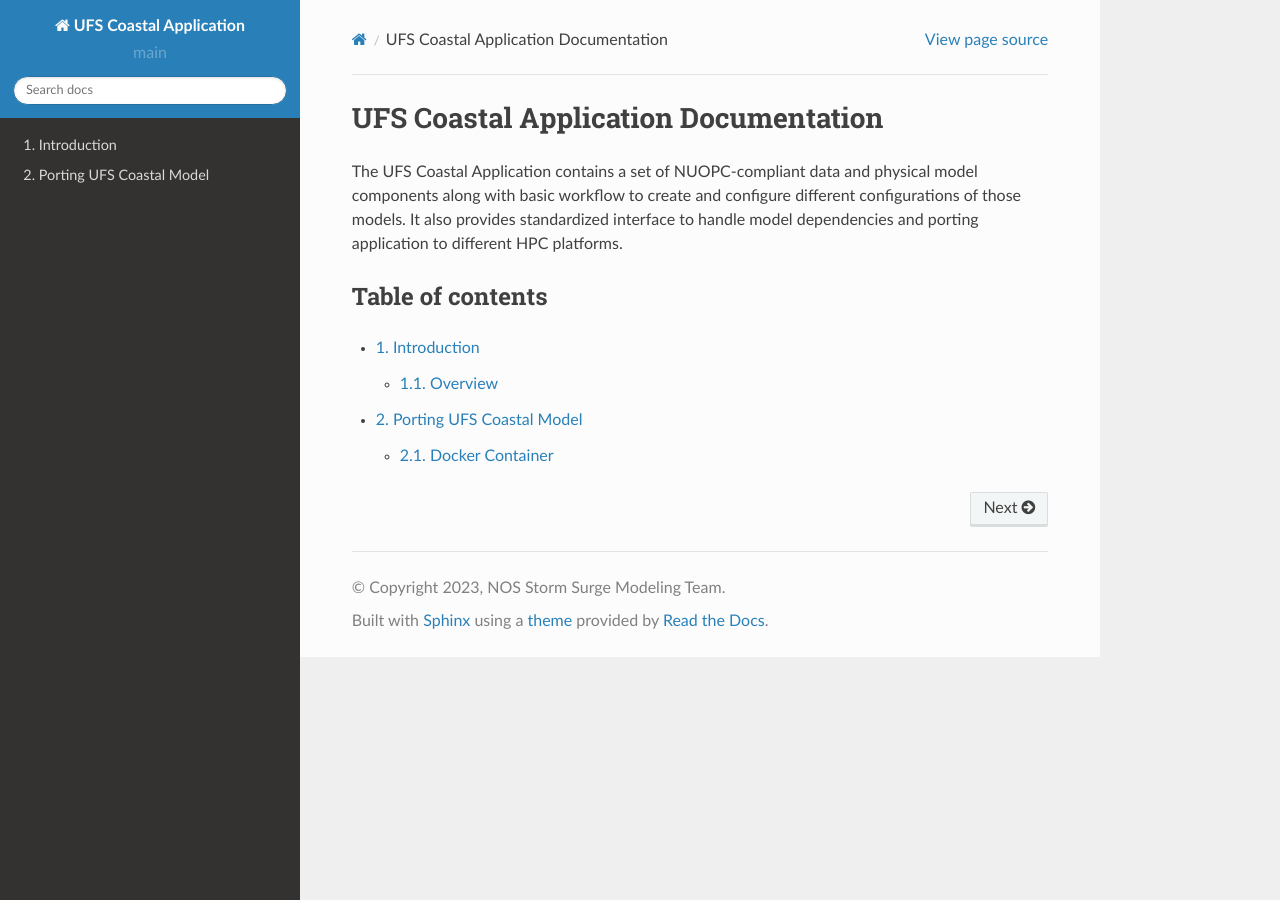
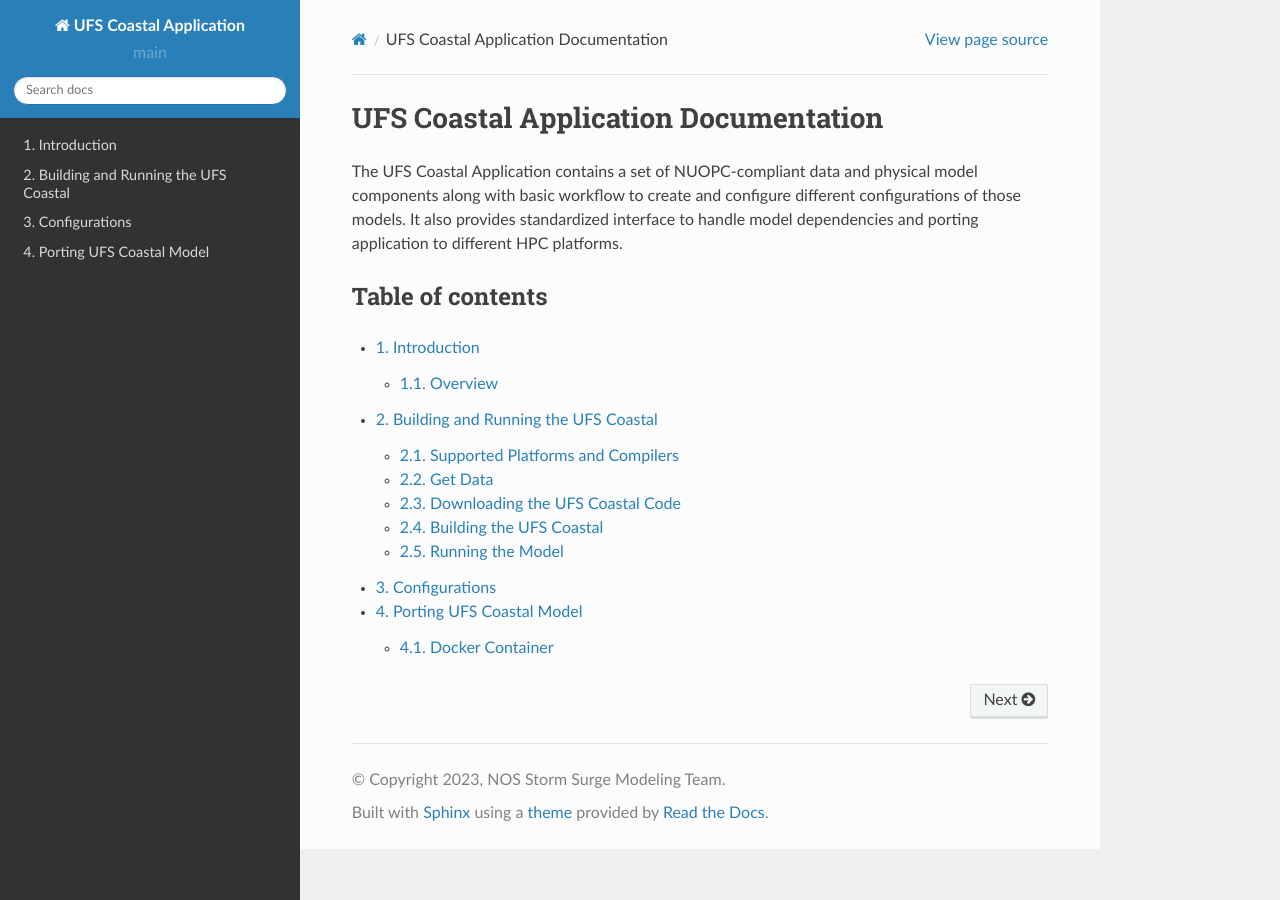
Before and after one commit to oceanmodeling/ufs-coastal-app, a Sphinx documentation site: the page built from doc/source/index.rst, in a window 1280 px wide. Built offline with Sphinx 7.4.7 and the Read the Docs theme 2.0.0, drawn with Linux system fonts in a browser that asks for light colours; comment, search, counter and statistics services are not loaded; some of the changed lines change nothing that is shown.

Commit message:
update doc

```diff
--- /dev/null
+++ b/doc/source/BuildingAndRunning.rst
@@ -0,0 +1,266 @@
+.. _BuildingAndRunning:
+
+************************************
+Building and Running the UFS Coastal
+************************************
+
+=================================
+Supported Platforms and Compilers
+=================================
+
+Since the UFS Coastal is developed as a fork of the UFS Weather Model, the same platforms supported by the UFS Weather Model (`see list of suported platforms <https://ufs-weather-model.readthedocs.io/en/latest/CodeOverview.html#supported-platforms-and-compilers-for-running-the-ufs-weather-model>`_) is also used by the UFS Coastal.
+
+The prerequisite software libraries for building the UFS Coastal already exist in a centralized location on Level 1/pre configured systems, so users may skip dependency installation steps. On other systems, users will need to build the prerequisite libraries using `spack-stack <https://github.com/JCSDA/spack-stack>`_. The extensive documentation about installing dependencies through the spack-stack can be found in `here <https://spack-stack.readthedocs.io/en/latest/>`_.
+
+========
+Get Data
+========
+
+The ROMS input files for pre-configured cases can be downloaded from the `ROMS Test <https://github.com/myroms/roms_test/tree/main/IRENE>`_ GitHub repository.
+
+.. todo::
+   Need to place UFS Coastal specific data to cloud or common place along with some level of versioning.
+
+================================
+Downloading the UFS Coastal Code
+================================
+
+To clone the main branch of the ``ufs-coastal`` repository and update its submodules, execute the following commands:
+
+.. code-block:: console
+
+   git clone --recursive https://github.com/oceanmodeling/ufs-coastal ufs-coastal
+   cd ufs-coastal
+
+Compiling the model will take place within the ``ufs-coastal`` directory created by this command.
+
+========================
+Building the UFS Coastal
+========================
+
+----------------------------
+Loading the Required Modules
+----------------------------
+
+The process for loading modules is fairly straightforward on Level 1 `supported platforms <https://ufs-weather-model.readthedocs.io/en/latest/BuildingAndRunning.html#supported-platforms-compilers>`_. Users may need to make adjustments when running on other systems.
+
+On NOAA Level 1 & 2 Systems
+---------------------------
+
+Modulefiles for preconfigured platforms are located in ``modulefiles/ufs_<platform>.<compiler>``. For example, to load the modules from the ``ufs-coastal`` directory on MSU's Hercules:
+
+.. code-block:: console
+
+   cd ufs-coastal
+   module use modulefiles
+   module load ufs_hercules.intel
+
+On Other Systems
+----------------
+
+If you are not running on one of the pre-configured platforms, you will need to install dependencies using spack-stack. The more detailed information about usage of spack-stack and dependency installation can be found in :ref:`porting section <PortingModel>`.
+
+------------------------------------------------
+Setting the ``CMAKE_FLAGS`` Environment Variable
+------------------------------------------------
+
+The UFS Coastal can be built in one of several configurations (see :numref:`Table %s <UFS-Coastal-configurations>` for common options). Also note that these configurations are specific to UFS Coastal and the wide range of supported configurations through the UFS Weather Model can be found in UFS Weather Model documentation `Configurations section <https://ufs-weather-model.readthedocs.io/en/latest/Configurations.html>`_.
+
+DATM+OCN Configurations
+-----------------------
+
+**ADCIRC**
+
+.. code-block:: console
+
+   export CMAKE_FLAGS="-DAPP=CSTLA -DADCIRC_CONFIG=PADCIRC -DCOUPLED=ON"
+
+.. note::
+   The ``-DBUILD_ADCPREP`` option can be also provided to build ADCIRC pre-processing tools like ``adcprep`` command that allows the creation of input files.
+   The ``-DBUILD_UTILITIES`` option can be also provided to build ADCIRC specific utility tools.
+
+**FVCOM**
+
+.. code-block:: console
+
+   export CMAKE_FLAGS="-DAPP=CSTLF -DCOORDINATE_TYPE=SPHERICAL -DWET_DRY=ON"
+
+.. note::
+   The ``-DAIR_PRESSURE`` option can also be provided to use surface air pressure as addtional forcing.
+
+**ROMS**
+
+.. code-block:: console
+
+   export CMAKE_FLAGS="-DAPP=CSTLR -DMY_CPP_FLAGS=BULK_FLUXES"
+
+.. note::
+   The ROMS ocean model builds the ``IRANE`` application by default. ``-DROMS_APP`` and ``ROMS_APP_DIR`` can be provided to build custom configurations. Mode information about the ``IRANE`` configuration (CDEPS data atmosphere coupled with ROMS) can be found in `ROMS Test repository <https://github.com/myroms/roms_test/tree/main/IRENE/Coupling/roms_data_cmeps>`_.
+
+**SCHISM**
+
+.. code-block:: console
+
+   export CMAKE_FLAGS="-DAPP=CSTLS -DUSE_ATMOS=ON -DNO_PARMETIS=OFF -DOLDIO=ON"
+
+.. note::
+   The ``-DBUILD_TOOLS`` option can be also provided to build SCHISM specific pre- and post-processing tools.
+
+**WW3**
+
+.. code-block:: console
+
+   export CMAKE_FLAGS="-DAPP=CSTLW -DPDLIB=ON"
+
+.. note::
+   The same options can be used both for standalone WW3 configuration (``standalone = true`` option needs to be provided in ``WAV_attributes`` section of ``ufs.configuration`` namelist file) and also the one coupled with CDEPS data atmosphere.
+
+DATM+OCN+WAV Configurations
+---------------------------
+
+.. todo::
+   Add other configurations.
+
+------------------
+Building the Model
+------------------
+
+The UFS Weather Model uses the CMake build system. There is a build script called ``build.sh`` in the top-level directory of the UFS Coastal repository that configures the build environment and runs the ``make`` command. This script also checks that all necessary environment variables have been set.
+
+The UFS Coastal can be built by running the following command from the ``ufs-coastal`` directory once ``CMAKE_FLAGS`` is set:
+
+.. code-block:: console
+
+   ./build.sh
+
+Once ``build.sh`` is finished, users should see the executable, named ``ufs_model``, in the ``ufs-coastal/build/`` directory. If users prefer to build in a different directory, specify the ``BUILD_DIR`` environment variable. For example: ``export BUILD_DIR=test_cpld`` will build in the ``ufs-coastal/test_cpld`` directory instead.
+
+Expert help is available through `GitHub Discussions <https://github.com/oceanmodeling/ufs-coastal/discussions/categories/q-a>`_. Users may post questions there for help with difficulties related to the UFS Coastal.
+
+=================
+Running the Model
+=================
+
+----------------------------
+User Provided Configurations
+----------------------------
+
+Since the UFS Coastal does not have workflow capability in the application layer (`UFS Coastal Application <https://github.com/oceanmodeling/ufs-coastal-app>`_) yet, users need to populate namelist and input files manually. At this point, the best practice is to run UFS Coastal with a custom configuration/application is to run the similar configuration using UFS Coastal Regression Testing (RT) framework  and populate the run directory. Then, the run directory can be used as a base to build custom configuration by replacing model and component specific configuration and input files. The more information about running UFS Coastal specific RTs can be found in the following section.
+
+--------------------------------------------------------------
+Pre-configured Configurations Using the Regression Test Script
+--------------------------------------------------------------
+
+Users can run a number of preconfigured UFS Coastal specific regression test cases from the ``rt_coastal.conf`` file (``rt.conf`` includes RTs supported by UFS Weather Model) using the regression test script ``rt.sh`` in the ``tests`` directory. ``rt.sh`` is the top-level script that calls lower-level scripts to build specified UFS Coastal and UFS Weather Model configurations, set up environments, and run tests. This section aims to give brief information about running specific model configurations under UFS Coastal through the use of Regression Testing (RT) framework.
+
+.. _rt_coastal.conf:
+
+The ``rt_coastal.conf`` File
+----------------------------
+
+Each line in the PSV (Pipe-separated values) file, ``rt_coastal.conf``, contains information to build and run the specific model configuration. The file includes two lines for each model configuration starting as ``COMPILE`` and ``RUN``. The similar configurations could have a single ``COMPILE`` line but multiple ``RUN`` lines. In this case, a single compile step can be used to run multiple similar configurations.
+
+**COMPILE**
+
+.. list-table:: Description of Compile Section of ``rt_coastal.conf``
+   :widths: 10 70
+   :header-rows: 1
+
+   * - Column
+     - Description
+   * - 1
+     - ``COMPILE``, It specifies the following information is to be used in setting up a compile job
+   * - 2
+     - It specifies the compile number. This is used as a reference for compile failures
+   * - 3
+     - Relates to the compiler to use in build (intel or gnu)
+   * - 4
+     - It specifies ``CMAKE`` options for the build. This is very similar to setting ``CMAKE_FLAGS`` to build model executable outside of the RT framework
+   * - 5
+     - Machines to run on (``-`` is used to ignore specified machines, ``+`` is used to only run on specified machines)
+   * - 6
+     - Relates to the control of the compile job only if FV3 was present, previously used to run a test w/o compiling code. It can be set to ``fv3`` in all the cases.
+
+**RUN**
+
+.. list-table:: Description of Run Section of ``rt_coastal.conf``
+   :widths: 10 70
+   :header-rows: 1
+
+   * - Column
+     - Description
+   * - 1
+     - ``RUN``, It specifies following information is to be used in setting up a model run
+   * - 2
+     - Test name. The test in the tests/tests directory should be sourced
+   * - 3
+     - Machines to run on (- is used to ignore specified machines, + is used to only run on specified machines)
+   * - 4
+     - Controls whether the run creates its own baseline or it uses the baseline from a different (control) test
+   * - 5
+     - Test name to compare baselines with if not itself
+
+The order of lines in ``rt_coastal.conf`` matters since ``rt.sh`` processes them sequentially; a ``RUN`` line should be preceded by a ``COMPILE`` line that builds the model used in the test. The following
+``rt_coastal.conf`` file builds the ROMS ocean model coupled with CDEPS data atmosphere:
+
+.. code-block:: console
+
+   COMPILE | 16 | intel | -DAPP=CSTLR -DMY_CPP_FLAGS=BULK_FLUXES | | fv3 |
+   RUN | coastal_irene_atm2roms | | baseline |
+
+The ``rt_coastal.conf`` file includes a large number of tests. If the user wants to run only specific tests, ``-n`` argument can be used. The ``-l rt_coastal.conf`` option can be used to run only UFS Coastal specific RTs. The ``rt.sh`` uses the ``rt.conf`` file by default.
+
+.. _rt.sh:
+
+The ``rt.sh`` File
+------------------
+
+This section contains additional information on command line options and troubleshooting for the ``rt.sh`` file.
+
+To display detailed information on how to use ``rt.sh``, users can simply run ``./rt.sh``, which will output the following options:
+
+.. code-block:: console
+
+   Usage: ./rt.sh -a <account> | -b <file> | -c | -d | -e | -h | -k | -l <file> | -m | -n <name> | -r | -w
+
+     -a  <account> to use on for HPC queue
+     -b  create new baselines only for tests listed in <file>
+     -c  create new baseline results
+     -d  delete run directories that are not used by other tests
+     -e  use ecFlow workflow manager
+     -h  display this help
+     -k  keep run directory after rt.sh is completed
+     -l  runs test specified in <file>
+     -m  compare against new baseline results
+     -n  run single test <name>
+     -r  use Rocoto workflow manager
+     -w  for weekly_test, skip comparing baseline results
+
+When running a large number (10's or 100's) of tests, the ``-e`` or ``-r`` options can significantly decrease testing time by using a workflow manager (ecFlow or Rocoto, respectively) to queue the jobs
+according to dependencies and run them concurrently.
+
+.. note::
+   Workflow Engine `ecFlow <https://confluence.ecmwf.int/display/ECFLOW>`_ is used with ``-e`` argument and `Rocoto <https://github.com/christopherwharrop/rocoto>`_ is used with ``-r`` argument. The Workflow Engine needs to be installed to the system to use these options. The Tier-1 platforms might have those workflow engines but Tear-2 level supported systems and custom installations might not have them.
+
+.. note::
+   Since the UFS Coastal specific input files are not part of the UFS Weather Model input files, the location of the RT directory (defined by ``DISKNM`` variable) in ``rt.sh`` needs to be modified to run UFS Coastal specific RTs. To do that user needs to edit platform (i.e. Orion, Hercules) specific section of ``rt.sh`` and set ``DISKNM`` variable. For both ``Orion`` and ``Hercules`` platforms, ``/work2/noaa/nems/tufuk/RT`` directory is used to set ``DISKNM`` variable.
+
+To run ``rt.sh`` using a custom configuration file and the Rocoto workflow manager:
+
+.. code-block:: console
+
+   ./rt.sh -r -l rt_coastal.conf
+
+To run a single test from custom configuration file:
+
+.. code-block:: console
+
+   ./rt.sh -l rt_coastal.conf -k -n coastal_irene_atm2roms
+
+.. note::
+   ``-k`` argument is used to keep the run directory for further reference.
+
+.. note::
+   ``-a`` argument can be used to specify account to job scheduler
+
+The up-to-date list of supported and tested (the RTs that is indicated as bold) RTs can be seen in `UFS Coastal repository Wiki page <https://github.com/oceanmodeling/ufs-coastal/wiki/Current-Status-of-UFS%E2%80%90Coastal-Implementation>`_.
--- /dev/null
+++ b/doc/source/Configurations.rst
@@ -0,0 +1,18 @@
+.. _Configurations:
+
+**************
+Configurations
+**************
+
+The UFS Coastal can be run in one of several configurations (sometimes referred to as "applications") in addtion to the configurations suppoted by the UFS Weather Model. Currently, supported configurations include:
+
+.. _UFS-Coastal-configurations:
+
+.. list-table:: *Supported UFS Coastal applications*
+   :widths: 10 70
+   :header-rows: 1
+
+   * - Configuration Name
+     - Description
+   * - CSTLA
+     - Standalone ADCIRC Ocean Model, which can be coupled with CDEPS data atmosphere through CMEPS mediator.
--- a/doc/source/porting.rst
+++ b/doc/source/PortingModel.rst
@@ -1,43 +1,45 @@
-.. _porting:
+.. _PortingModel:
 
-=========================
+*************************
 Porting UFS Coastal Model
-=========================
+*************************
 
-Porting UFS Coastal to unsupported platform involves multiple steps that is explained briefly
-in the following sections for different environments.
+Porting UFS Coastal Model to an unsupported platform involves multiple steps. Similar to the UFS Weather Model, the UFS Coastal Model also uses `spack-stack <https://github.com/JCSDA/spack-stack>`_ package manager to manage model dependencies. In addition to the standard list of dependencies required by the UFS Weather Model, the UFS Coastal Model has extra dependencies for the addtional model components like `ParMETIS <http://glaros.dtc.umn.edu/gkhome/metis/parmetis/overview>`_ and `PROJ <https://proj.org/en/5.1/>`_ libraries. The UFS Coastal Model component is able to install extra dependecies by theirself if they are not provided by the system or spack-stack.
 
-----------------
+The prerequisite software libraries for building the UFS Coastal Model already exist in a centralized location on `Tier 1 <https://spack-stack.readthedocs.io/en/latest/PreConfiguredSites.html#pre-configured-sites-tier-1>`_ (preconfigured) systems, so users could run the model in those plaotforms. The list of pre-configured Tier 1 & 2 systems are generally restricted to those with access through NOAA and its affiliates. These systems are named (e.g., Hera, Orion, Hercules and Derecho).
+
+In addtion to the already supported systems, UFS Coastal is also ported to `TACC Frontera <https://tacc.utexas.edu/systems/frontera/>`_ system but this is still experimental.
+
+================
 Docker Container
-----------------
+================
 
 1. Create new Docker container and install base development environment:
 
 .. code-block:: console
 
-  docker run -it ubuntu:latest
+   docker run -it ubuntu:latest
 
-  apt-get update
-  apt-get upgrade
-  apt-get install -y gcc g++ gfortran gdb
-  apt-get install -y environment-modules
-  apt-get install -y build-essential
-  apt-get install -y libkrb5-dev
-  apt-get install -y m4
-  apt-get install -y git
-  apt-get install -y git-lfs
-  apt-get install -y bzip2
-  apt-get install -y unzip
-  apt-get install -y automake
-  apt-get install -y xterm
-  apt-get install -y texlive
-  apt-get install -y libcurl4-openssl-dev
-  apt-get install -y libssl-dev
-  apt-get install -y meson
-  apt-get install -y mysql-server
-  apt-get install -y libmysqlclient-dev
-  apt-get install -y python3-dev python3-pip
-  apt-get install -y openmpi-bin libopenmpi-dev
+   apt-get update
+   apt-get upgrade
+   apt-get install -y gcc g++ gfortran gdb
+   apt-get install -y build-essential
+   apt-get install -y libkrb5-dev
+   apt-get install -y m4
+   apt-get install -y git
+   apt-get install -y git-lfs
+   apt-get install -y bzip2
+   apt-get install -y unzip
+   apt-get install -y automake
+   apt-get install -y xterm
+   apt-get install -y texlive
+   apt-get install -y libcurl4-openssl-dev
+   apt-get install -y libssl-dev
+   apt-get install -y meson
+   apt-get install -y mysql-server
+   apt-get install -y libmysqlclient-dev
+   apt-get install -y python3-dev python3-pip
+   apt-get install -y openmpi-bin libopenmpi-dev
 
 2. Log out and in to container (save hash of container)
 
--- a/doc/source/conf.py
+++ b/doc/source/conf.py
@@ -44,6 +44,7 @@ extensions = [
     "sphinxcontrib.programoutput",
 ]
 todo_include_todos = True
+numfig = True
 
 # Add any paths that contain templates here, relative to this directory.
 templates_path = ["_templates"]
--- a/doc/source/index.rst
+++ b/doc/source/index.rst
@@ -18,5 +18,7 @@ Table of contents
    :maxdepth: 2
    :numbered:
 
-   introduction.rst
-   porting.rst
+   Introduction.rst
+   BuildingAndRunning.rst
+   Configurations.rst
+   PortingModel.rst
```
Also changed, not shown: doc/source/Introduction.rst (renamed from doc/source/introduction.rst).
